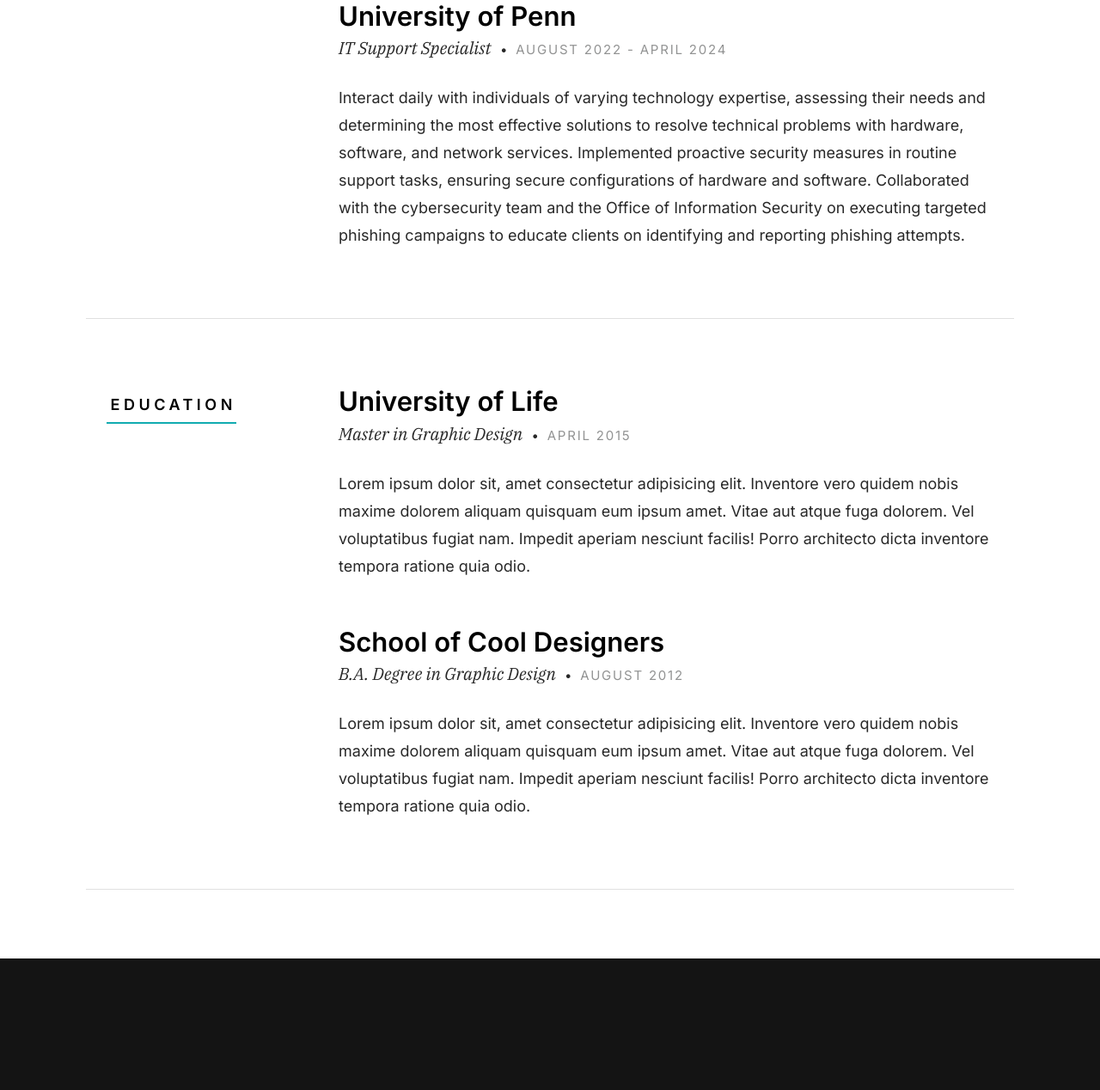
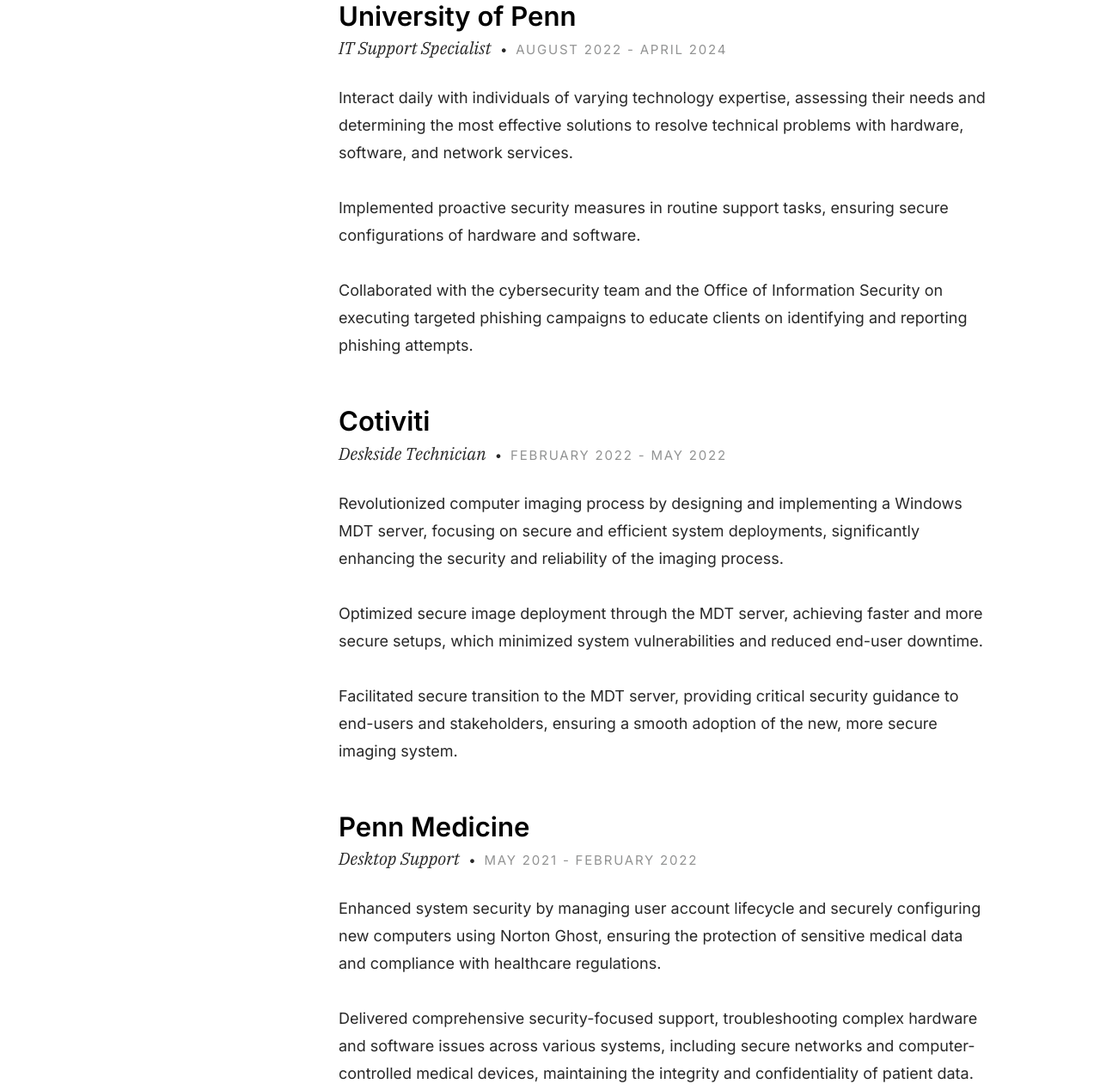
Before and after one commit to carlpadilla/azure_resume_2024, a plain HTML site: page frontend/index.html in a window 1280 px wide. Shown: the part 2230-3498 px from the top of the page at 86% size. Drawn offline with Linux system fonts and the light colour scheme.

Commit message:
added previous jobs

```diff
--- a/frontend/index.html
+++ b/frontend/index.html
@@ -5,7 +5,7 @@
     <!--- basic page needs
     ================================================== -->
     <meta charset="utf-8">
-    <title>Ceevee 2.0</title>
+    <title>Carl Padilla | IT Admin</title>
     <meta name="description" content="">
     <meta name="author" content="">
 
@@ -201,12 +201,55 @@
                     </div>
 
                     <p>
-                        Interact daily with individuals of varying technology expertise, assessing their needs and determining the most effective solutions to resolve technical problems with hardware, software, and network services.
+                        Interact daily with individuals of varying technology expertise, assessing their needs and determining the most effective solutions to resolve technical problems with hardware, software, and network services.</p>
 
-                        Implemented proactive security measures in routine support tasks, ensuring secure configurations of hardware and software.
+                       <p>Implemented proactive security measures in routine support tasks, ensuring secure configurations of hardware and software.</p>
 
-                        Collaborated with the cybersecurity team and the Office of Information Security on executing targeted phishing campaigns to educate clients on identifying and reporting phishing attempts.
+                        <p>Collaborated with the cybersecurity team and the Office of Information Security on executing targeted phishing campaigns to educate clients on identifying and reporting phishing attempts.
                     </p>
+
+                </div> <!-- end resume-block -->
+
+                <div class="resume-block">
+
+                    <div class="resume-block__header">
+                        <h4 class="h3">Cotiviti</h4>
+                        <p class="resume-block__header-meta">
+                            <span>Deskside Technician</span>
+                            <span class="resume-block__header-date">
+                                February 2022 - May 2022
+                            </span>
+                        </p>
+                    </div>
+
+                    <p>
+                        Revolutionized computer imaging process by designing and implementing a Windows MDT server, focusing on secure and efficient system deployments, significantly enhancing the security and reliability of the imaging process.</p>
+
+                       <p>Optimized secure image deployment through the MDT server, achieving faster and more secure setups, which minimized system vulnerabilities and reduced end-user downtime.</p>
+
+                        <p>Facilitated secure transition to the MDT server, providing critical security guidance to end-users and stakeholders, ensuring a smooth adoption of the new, more secure imaging system.
+                    </p>
+
+                </div> <!-- end resume-block -->
+
+                <div class="resume-block">
+
+                    <div class="resume-block__header">
+                        <h4 class="h3">Penn Medicine</h4>
+                        <p class="resume-block__header-meta">
+                            <span>Desktop Support</span>
+                            <span class="resume-block__header-date">
+                                May 2021 - February 2022
+                            </span>
+                        </p>
+                    </div>
+
+                    <p>
+                        Enhanced system security by managing user account lifecycle and securely configuring new computers using Norton Ghost, ensuring the protection of sensitive medical data and compliance with healthcare regulations. </p>
+
+                       <p>Delivered comprehensive security-focused support, troubleshooting complex hardware and software issues across various systems, including secure networks and computer-controlled medical devices, maintaining the integrity and confidentiality of patient data. </p>
+
+
 
                 </div> <!-- end resume-block -->
             </div>
```
